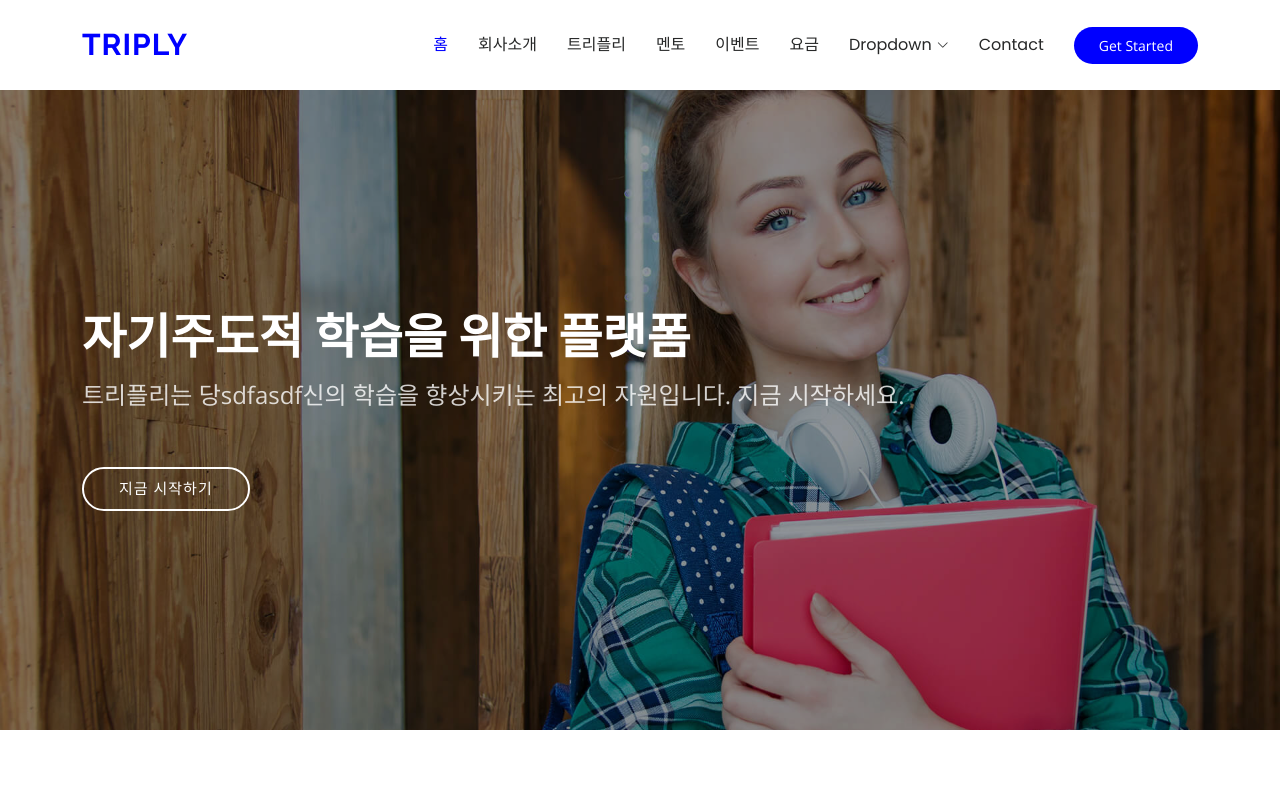
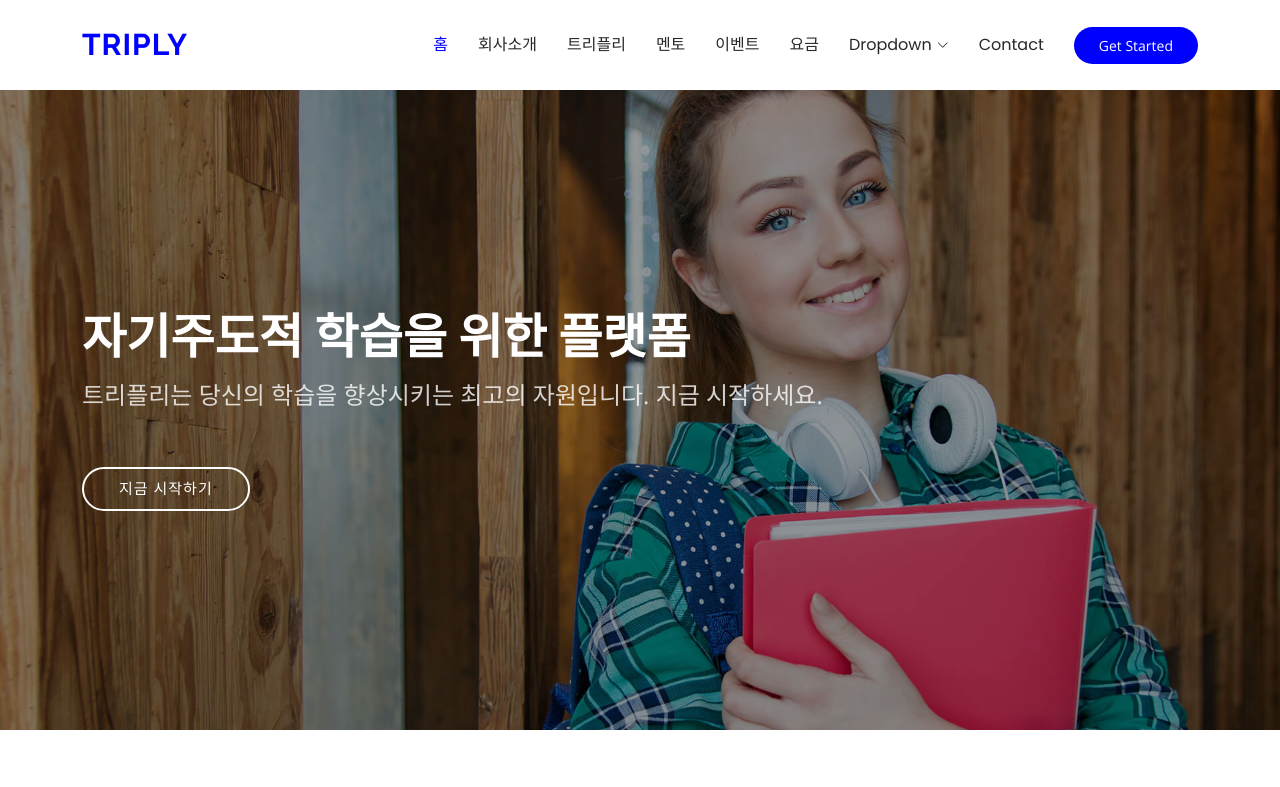
Before and after one commit to VUcompany/triply, a plain HTML site: page index.html in a window 1280 px wide. Shown: the top 787 px of the page. Drawn offline with nearby package versions, Linux system fonts and the light colour scheme.

Commit message:
asdfasdf

```diff
--- a/index.html
+++ b/index.html
@@ -20,7 +20,7 @@
 
       <div class="container">
         <h2 data-aos="fade-up" data-aos-delay="100" class="">자기주도적 학습을 위한 플랫폼</h2>
-        <p data-aos="fade-up" data-aos-delay="200">트리플리는 당sdfasdf신의 학습을 향상시키는 최고의 자원입니다. 지금 시작하세요.</p>
+        <p data-aos="fade-up" data-aos-delay="200">트리플리는 당신의 학습을 향상시키는 최고의 자원입니다. 지금 시작하세요.</p>
         <div class="d-flex mt-4" data-aos="fade-up" data-aos-delay="300">
           <a href="courses.html" class="btn-get-started">지금 시작하기</a>
         </div>
```
